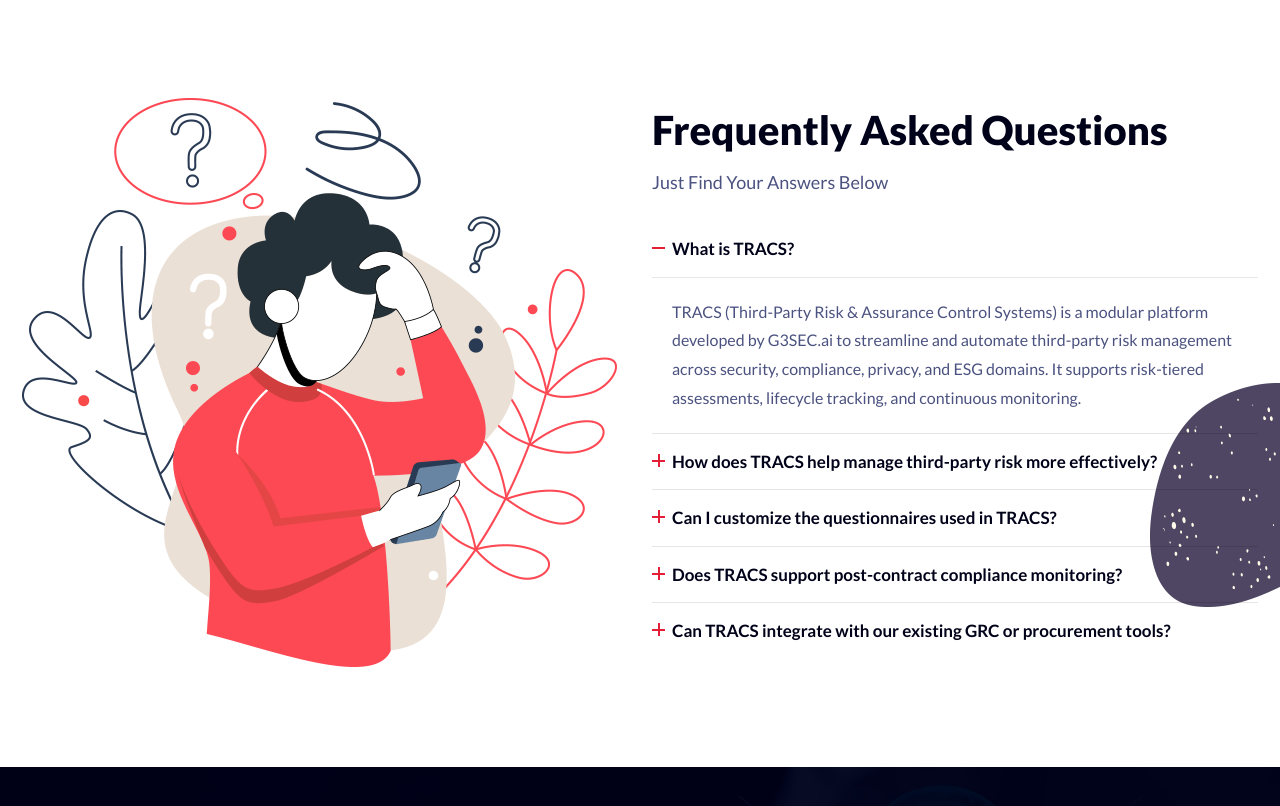
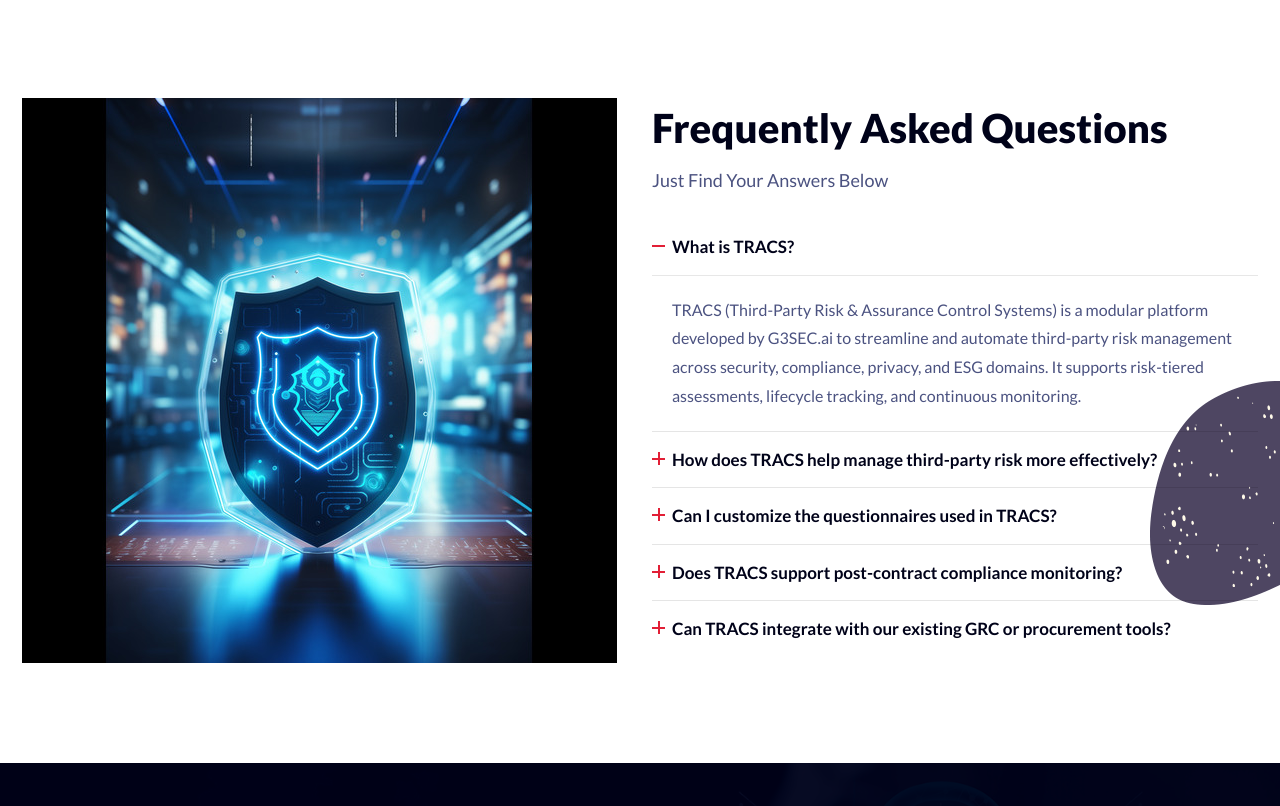
Before and after one commit to selva-mindbridges/g3-website, a Next.js app in the folder using-app-router-with-typescript/nezox/: page /faq in a window 1280 px wide. Shown: the part 440-1246 px from the top of the page. Built offline with nearby package versions, Linux system fonts and the light colour scheme.

Commit message:
faq-image-changed

```diff
--- a/using-app-router-with-typescript/nezox/src/components/Faq/FaqContent.tsx
+++ b/using-app-router-with-typescript/nezox/src/components/Faq/FaqContent.tsx
@@ -19,10 +19,10 @@ const FaqContent: React.FC = () => {
             <div className="col-lg-6">
               <div className="faq-img">
                 <Image
-                  src="/images/faq-img.png"
-                  alt="Image"
+
+                  alt="Image"src="/images/blue-faq.jpg"
                   width={595}
-                  height={569}
+                  height={565}
                 />
               </div>
             </div>
```
Also changed, not shown: using-app-router-with-typescript/nezox/public/images/blue-faq.jpg (added).
